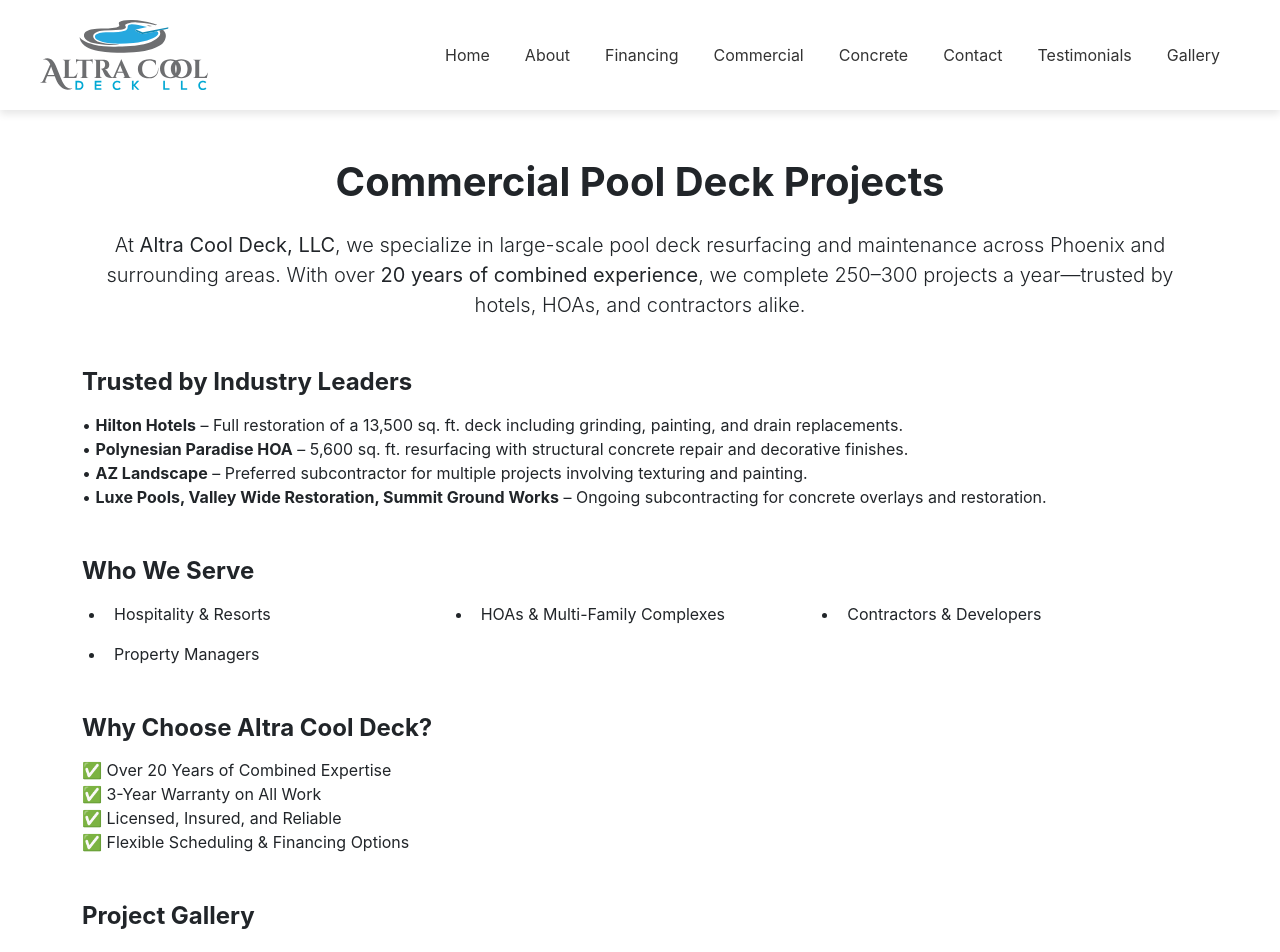
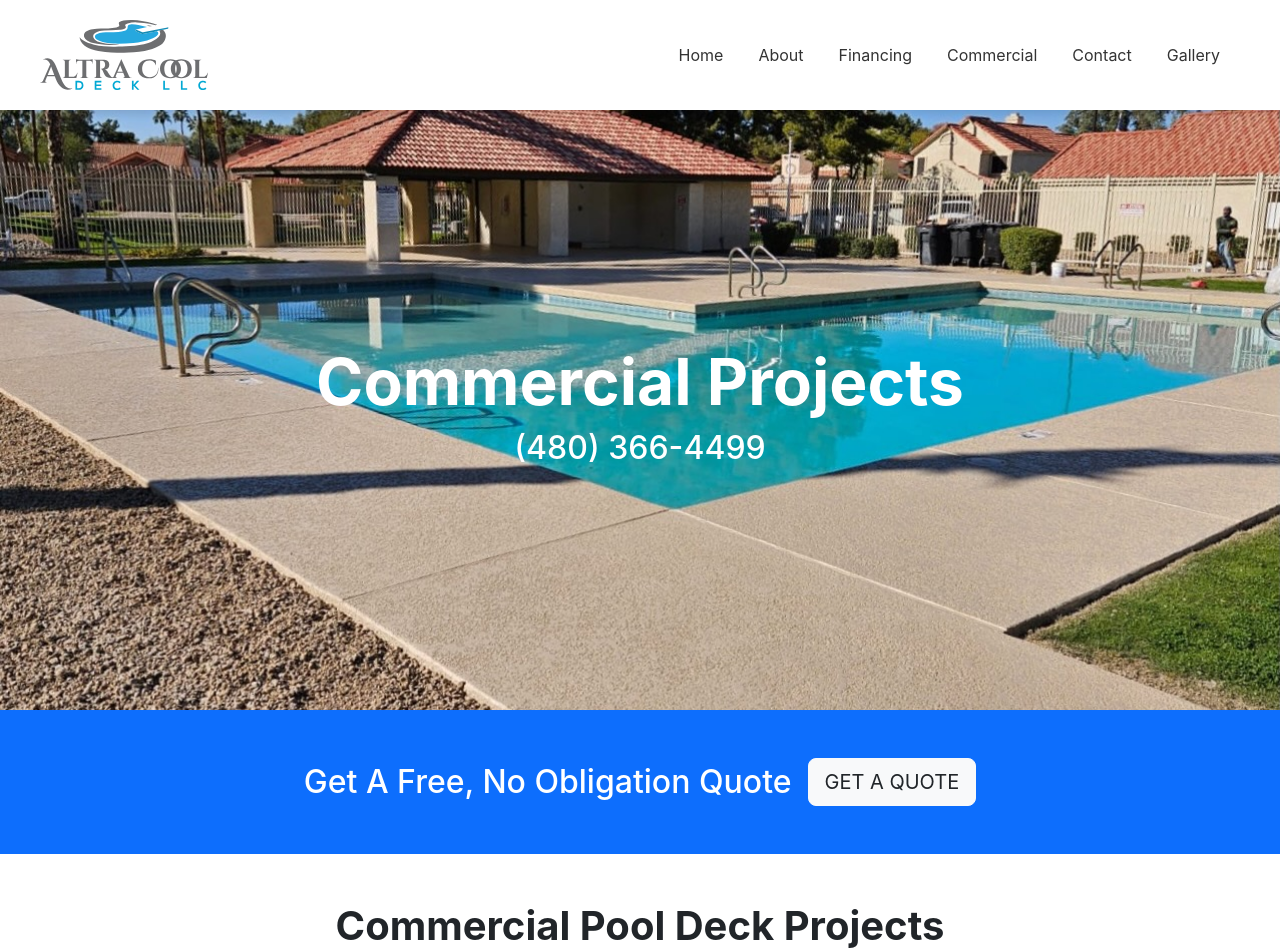
Before and after one commit to karmalution143/AltraCoolDeck, a Next.js app: page /commercial in a window 1280 px wide. Shown: the top 952 px of the page. Built offline with nearby package versions, Linux system fonts and the light colour scheme; grey boxes are pictures that could not be loaded.

Commit message:
commercial section

```diff
--- a/components/Footer.js
+++ b/components/Footer.js
@@ -47,7 +47,7 @@
               <a href="https://onemissionmedia.com" target="_blank" rel="noopener noreferrer" className="text-light text-decoration-underline">
                 One Mission Media LLC
               </a><br />
-              Rebuilt and maintained by Tiffany Locicero.
+              Rebuilt and maintained by TML Digital Solutions.
             </small>
           </div>
         </div>
--- a/components/Navbar.js
+++ b/components/Navbar.js
@@ -43,9 +43,7 @@
         <Link href="/about" onClick={closeMenu}>About</Link>
         <Link href="/financing" onClick={closeMenu}>Financing</Link>
         <Link href="/commercial" onClick={closeMenu}>Commercial</Link>
-        <Link href="/concrete" onClick={closeMenu}>Concrete</Link>
         <Link href="/contact" onClick={closeMenu}>Contact</Link>
-        <Link href="/testimonials" onClick={closeMenu}>Testimonials</Link>
         <Link href="/gallery" onClick={closeMenu}>Gallery</Link>
       </nav>
     </header>
--- a/pages/commercial.js
+++ b/pages/commercial.js
@@ -2,6 +2,29 @@
 
 export default function CommercialProjects() {
   return (
+<>
+    {/* Hero Section */}
+    <section className="hero text-white text-center d-flex align-items-center justify-content-center" style={{
+      backgroundImage: "url('/commercial/stonecreek.jpeg')",
+      backgroundSize: 'cover',
+      backgroundPosition: 'center',
+      height: '75vh'
+    }}>
+      <div>
+        <h1 className="display-3 fw-bold">Commercial Projects</h1>
+        <h2><a href="tel:4803664499">(480) 366-4499</a></h2>
+      </div>
+    </section>
+
+    {/* Quote Banner */}
+    <section className="bg-primary text-white text-center py-5">
+        <div className="container d-flex flex-column flex-lg-row justify-content-center align-items-center gap-3">
+          <h2 className="mb-0">Get A Free, No Obligation Quote</h2>
+          <a href="/quote" className="btn btn-light btn-lg text-dark">GET A QUOTE</a>
+        </div>
+      </section>
+
+    {/* Commerical Section */}
     <section className="container my-5">
       <h1 className="text-center mb-4 fw-bold">Commercial Pool Deck Projects</h1>
 
@@ -70,5 +93,6 @@
         </a>
       </div>
     </section>
+    </>
   );
 }
```
Also changed, not shown: public/commercial/stonecreek.jpeg (renamed from public/commercial/Stonecreek - 3.jpeg).
